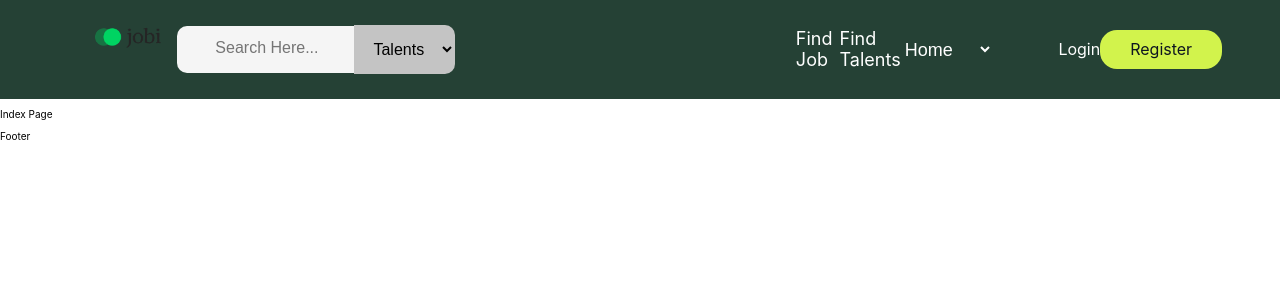
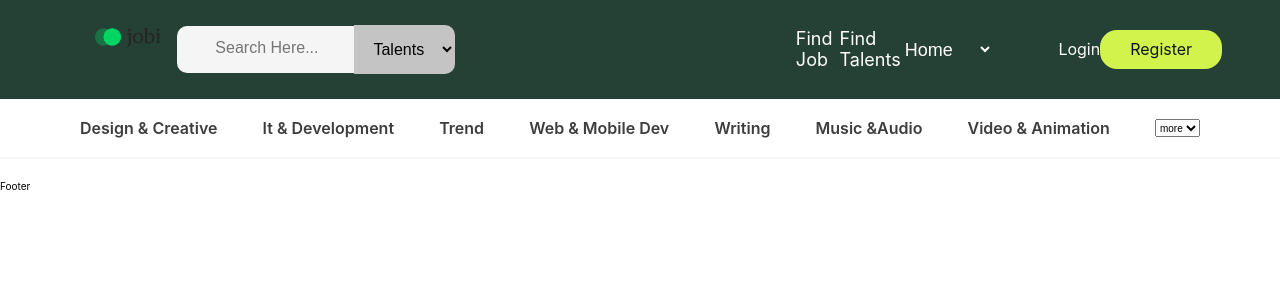
Before and after one commit to rselvasoyak/jobi, a JavaScript app: page / in a window 1280 px wide. Shown: the top 300 px of the page. Built offline with nearby package versions, Linux system fonts and the light colour scheme; the HTML template or start-up script is replaced by a standard one.

Commit message:
index header added and styled

```diff
--- a/src/App.scss
+++ b/src/App.scss
@@ -10,6 +10,8 @@
 
 // Component
 @use "./partials/components/nav";
+  // Headers
+  @use "./partials/components/headers/indexHeader";
 
 // Media Queries
 @use "./partials/abstract/mediaQueries";
--- /dev/null
+++ b/src/Components/HeaderOptions/IndexHeader.js
@@ -0,0 +1,34 @@
+const IndexHeader = () => {
+    return (
+        <>
+        <header>
+            <div className="wrapper">
+                <nav className="indexSecondNav">
+                    <ul>
+                        <li><a href=" "> design & creative </a></li>
+                        <li><a href=" ">it & development</a> </li>
+                        <li><a href=" "> trend </a></li>
+                        <li><a href=" "> web & mobile dev</a></li>
+                        <li><a href=" "> writing </a></li>
+                        <li> <a href=" "> music &audio</a></li>
+                        <li><a href=" "> video & animation</a></li>
+                        <select
+                        className="searchOption"
+                        id="searchOption" name="searchOption">
+                            <option value="more">more</option>
+                        </select>
+                    </ul>
+                </nav>
+                <section className="headerContent">
+                    <div className="indexHeaderContent"></div>
+                    <div className="headerImg">
+                        <img src="" alt=""></img>
+                    </div>
+                </section>
+            </div>
+        </header>
+        </>
+    )
+}
+
+export default IndexHeader;
--- a/src/Components/IndexPage.js
+++ b/src/Components/IndexPage.js
@@ -1,6 +1,8 @@
+import IndexHeader from "./HeaderOptions/IndexHeader";
+
 const IndexPage =() => {
     return(
-        <p> Index Page</p>
+        <IndexHeader />
     );
 }
 
--- a/src/Components/Nav.js
+++ b/src/Components/Nav.js
@@ -13,7 +13,7 @@ const Nav = () => {
                     className="searchInput"
                     type="search" id="searchInput" name="search" placeholder="Search Here..." aria-label="Search"></input>
                     <select
-                    className="searchOption"
+                     className="searchOption"
                      id="searchOption" name="searchOption">
                         <option value="talents">Talents</option>
                         <option value="jobs">Jobs</option>
--- a/src/partials/abstract/_variables.scss
+++ b/src/partials/abstract/_variables.scss
@@ -1,6 +1,7 @@
 // Color Palette
 $darkGreen: #254135;
 $black: #0F1620;
+$darkGrey: #3d3d3d;
 $green: #31795A;
 $grey: #C4C4C4;
 $lightGreen: #e9f2ef;
--- a/src/partials/base/_buttonsAndLinks.scss
+++ b/src/partials/base/_buttonsAndLinks.scss
@@ -31,3 +31,9 @@
 // .otherButtons{
 
 // }
+
+
+
+
+// To Do
+    // Changle the link and button 'clicked' state color?
--- a/src/partials/base/_defaultStyle.scss
+++ b/src/partials/base/_defaultStyle.scss
@@ -5,3 +5,9 @@
     width: 90%;
     margin: 0 auto;
 }
+
+ul{
+    li{
+        list-style: none;
+    }
+}
--- a/src/partials/components/_nav.scss
+++ b/src/partials/components/_nav.scss
@@ -103,10 +103,10 @@ nav{
         }
         .userAuthLinks {
             // border: 2px solid royalblue;
-            flex-basis: 28%;
+            flex-basis: 20%;
             display: flex;
             align-items: center;
-            justify-content: space-around;
+            justify-content: space-between;
             .primaryLink {
                 color: $black;
             }
--- /dev/null
+++ b/src/partials/components/headers/_indexHeader.scss
@@ -0,0 +1,22 @@
+@use "../../abstract/variables" as *;
+
+.indexSecondNav{
+    background-color: $whiteFont;
+    padding: 1rem 3rem;
+    border-bottom: 2px solid $lightGrey;
+    ul{
+        display: flex;
+        // border: 2px solid red;
+        width: 100%;
+        justify-content: space-between;
+        padding: 1rem 5rem;
+        margin: 0;
+        li{
+            list-style: none;
+            a{
+                color: $darkGrey;
+                font-weight: 600;
+            }
+        }
+    }
+}
```
